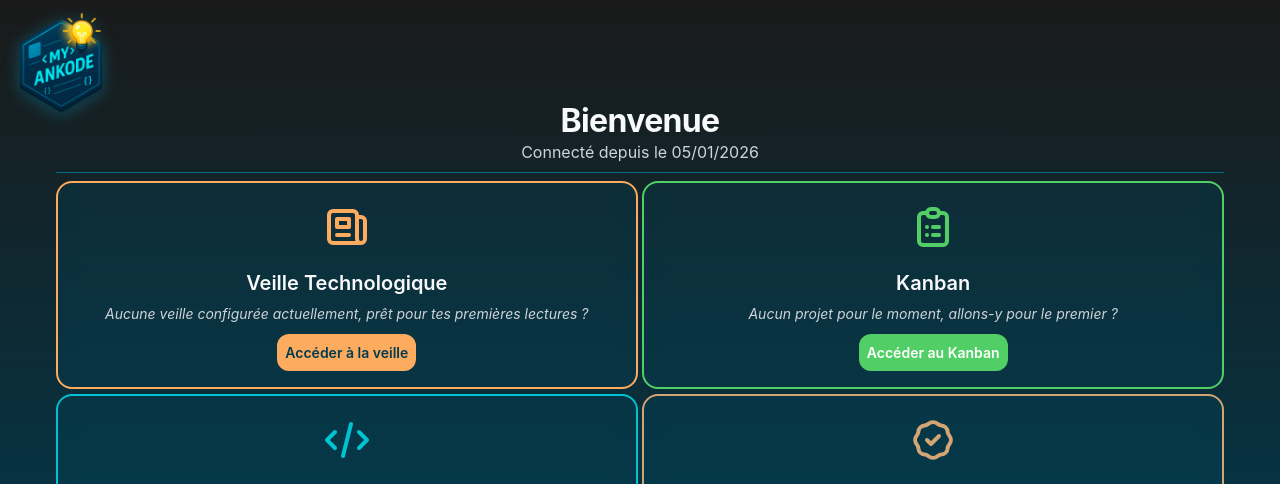
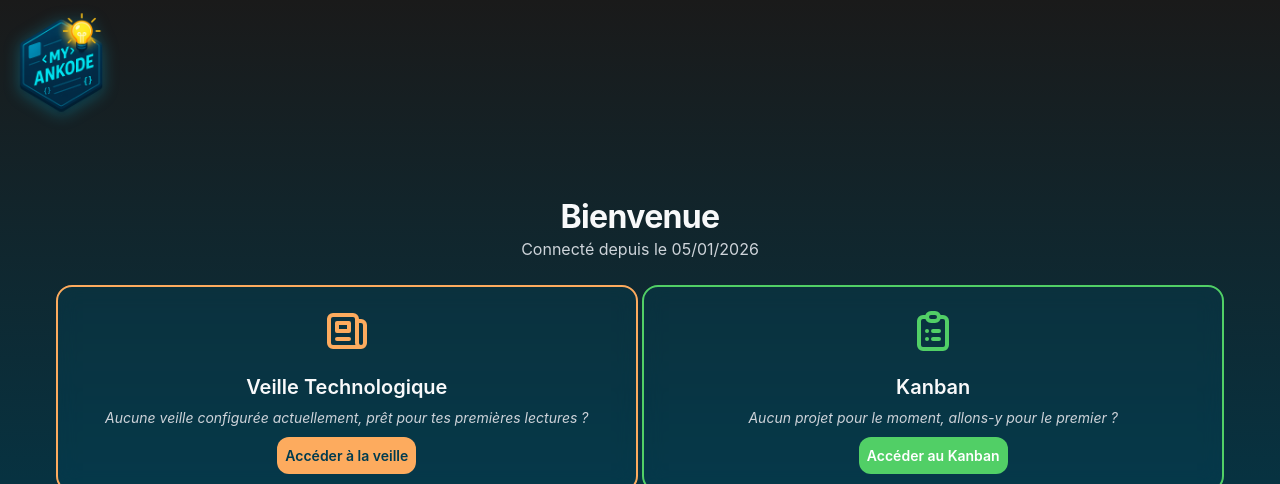
Before and after one commit to AnthonyCC-G/my-ankode, a Symfony app: template backend/templates/dashboard/index.html.twig in a window 1280 px wide. Shown: the top 484 px of the page. Run offline with Twig, Linux system fonts and the light colour scheme; the template is opened without the code that fills it, so the values that code supplies are empty; some libraries are stand-ins or nearby versions.

Commit message:
header de chaque page harmonisés

```diff
--- a/backend/public/css/competences.css
+++ b/backend/public/css/competences.css
@@ -4,13 +4,11 @@
 
 /* ===== HEADER PAGE ===== */
 .competences-header {
-    width: 100%;
+    width: calc(100% - 60px); /* MODIF : Soustrait la largeur sidebar */
     max-width: 1400px;
     margin: 0 auto;
     padding-top: 100px;
     padding-bottom: var(--spacing-md);
-    padding-left: 1rem;   /* padding gauche */
-    padding-right: 1rem;  /* padding droit */
     text-align: center;
 }
 
--- a/backend/public/css/dashboard.css
+++ b/backend/public/css/dashboard.css
@@ -14,10 +14,12 @@
 
 /* ===== HEADER DASHBOARD ===== */
 .dashboard-header {
+    width: calc(100% - 60px); /* MODIF : Soustrait la largeur sidebar */
+    max-width: 1400px;
+    margin: 0 auto;
+    padding-top: 100px;
+    padding-bottom: var(--spacing-md);
     text-align: center;
-    margin-bottom: 0.5rem;
-    padding-bottom: 0.5rem;
-    border-bottom: 1px solid var(--border-color);
 }
 
 .dashboard-title {
--- a/backend/templates/base.html.twig
+++ b/backend/templates/base.html.twig
@@ -36,7 +36,7 @@
     <body class="{% if app.user %}with-sidebar{% endif %}">
         {# ===== DESKTOP : Logo top-left ===== #}
         <div class="logo desktop-only">
-            <a href="{{ app.user ? path('app_home') : path('app_auth') }}">
+            <a href="{{ path('app_home') }}">
                 <img src="{{ asset('images/logo/logo-myankode.png') }}" alt="My Ankode Logo">
             </a>
         </div>
```
Also changed, not shown: backend/public/css/home.css (+5 -4 lines), backend/public/css/kanban.css (+5 -4 lines), backend/public/css/snippets.css (+5 -4 lines).
